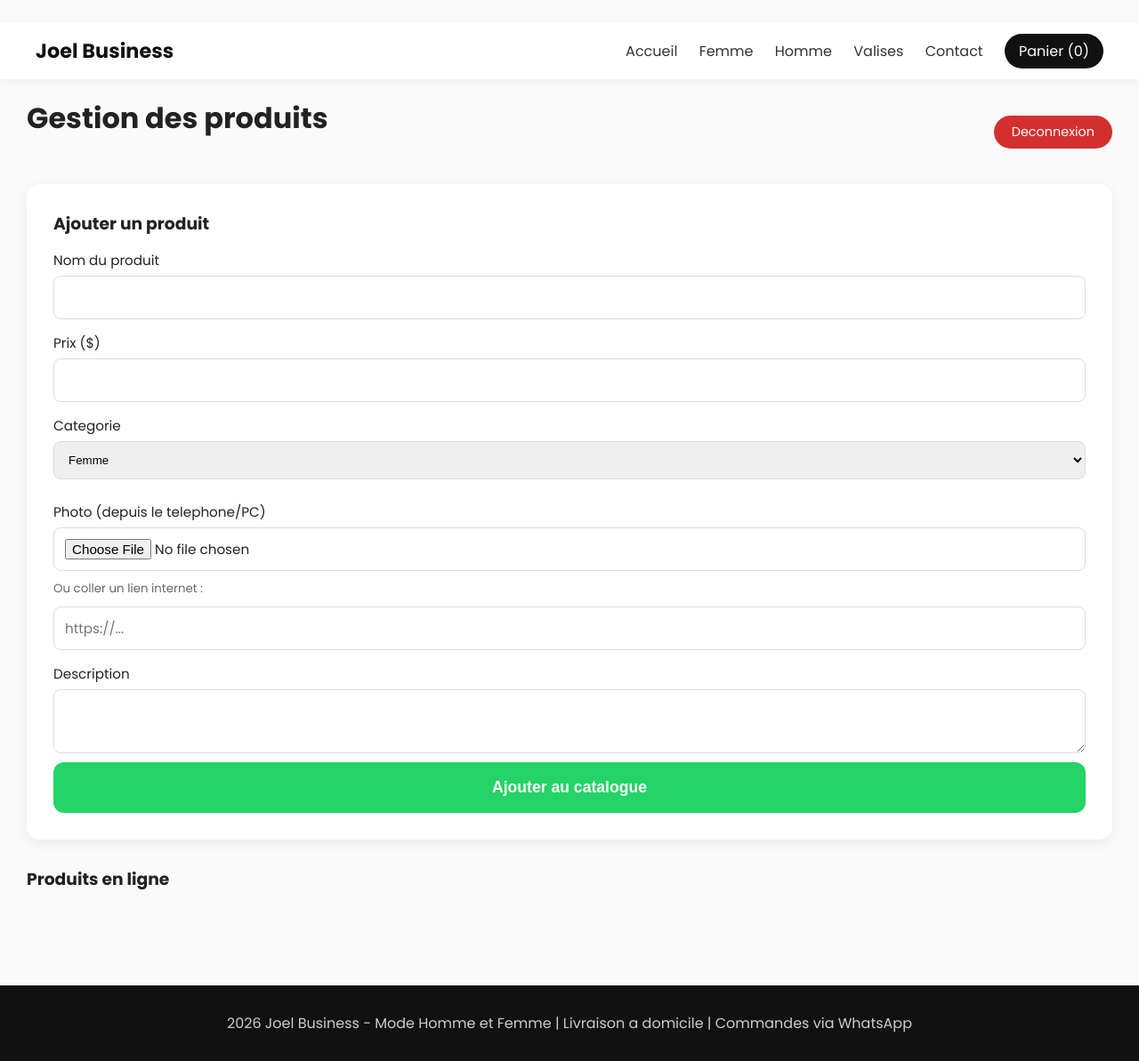
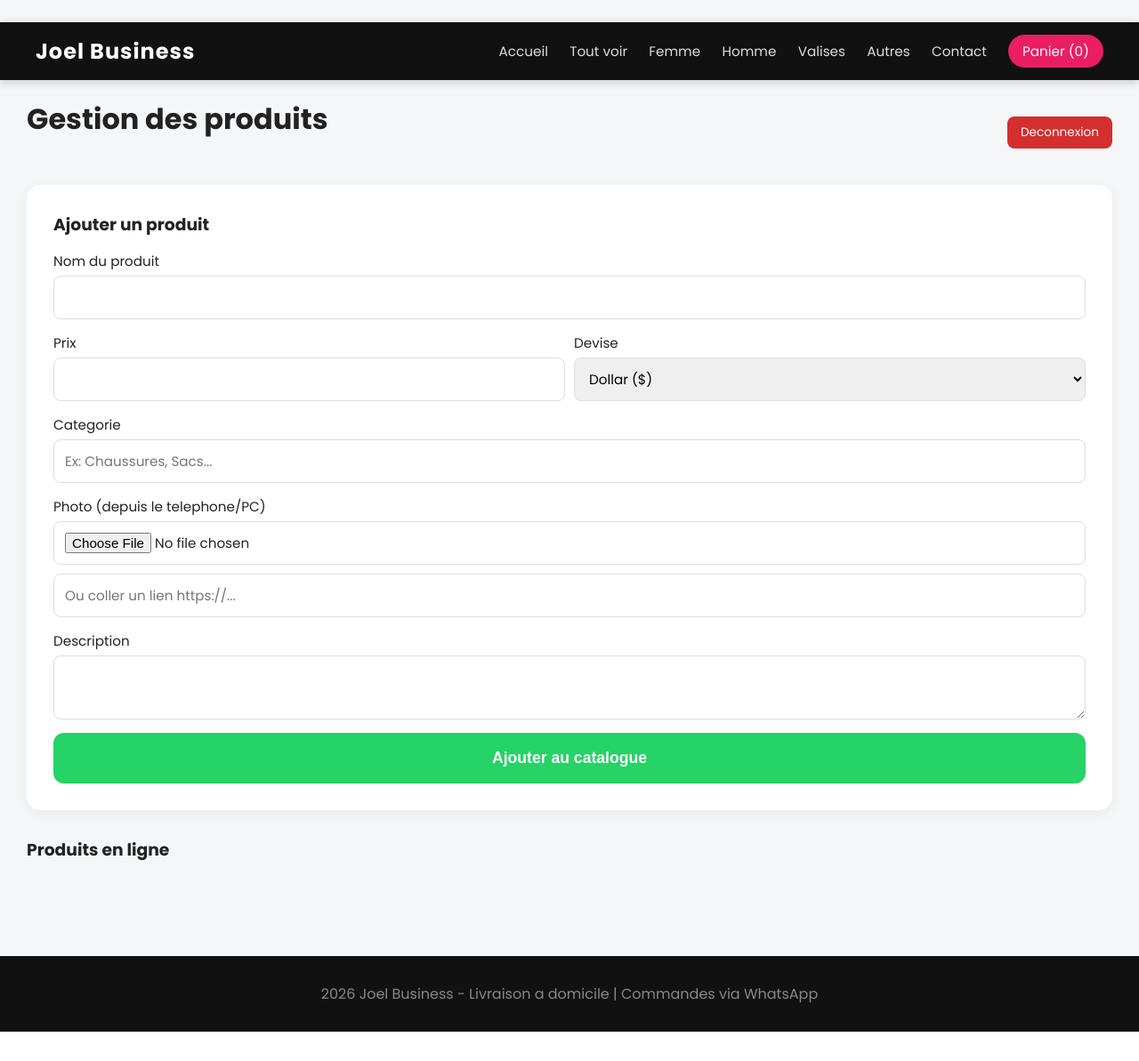
Before and after one commit to jacobilisadjiga243-oss/joel-business, a Python web app: template templates/admin_dashboard.html in a window 1280 px wide. Shown: the whole page at 89% size. After the commit the page ends 1160 px from the top, so only its background shows below. Run offline with Jinja, Linux system fonts and the light colour scheme; the template is opened without the code that fills it, so the values that code supplies are empty.

Commit message:
Ajout devise FC/USD, correction images et nouveau design

```diff
--- a/config.py
+++ b/config.py
@@ -4,6 +4,5 @@ class Config:
     SECRET_KEY = os.environ.get('SECRET_KEY') or 'une-cle-tres-secrete-pour-joel-business'
     SQLALCHEMY_DATABASE_URI = 'sqlite:///boutique.db'
     SQLALCHEMY_TRACK_MODIFICATIONS = False
-    # Configuration pour l'upload d'images
     UPLOAD_FOLDER = os.path.join(os.getcwd(), 'static', 'images')
-    MAX_CONTENT_LENGTH = 5 * 1024 * 1024  # Limite à 5 Mo
+    MAX_CONTENT_LENGTH = 10 * 1024 * 1024  # 10 Mo pour les photos de telephone
--- a/static/css/style.css
+++ b/static/css/style.css
@@ -1,309 +1,70 @@
 * { margin: 0; padding: 0; box-sizing: border-box; }
 
-body {
-    font-family: 'Poppins', sans-serif;
-    background: #fafafa;
-    color: #222;
-}
+body { font-family: 'Poppins', sans-serif; background: #f4f6f8; color: #222; }
 
-.navbar {
-    display: flex;
-    justify-content: space-between;
-    align-items: center;
-    padding: 15px 40px;
-    background: #fff;
-    box-shadow: 0 2px 10px rgba(0,0,0,0.05);
-    position: sticky;
-    top: 0;
-    z-index: 100;
-}
-.logo a {
-    font-size: 1.4rem;
-    font-weight: 700;
-    color: #111;
-    text-decoration: none;
-}
-.navbar nav a {
-    margin-left: 20px;
-    text-decoration: none;
-    color: #333;
-    font-weight: 500;
-    transition: color 0.3s;
-}
+.navbar { display: flex; justify-content: space-between; align-items: center; padding: 15px 40px; background: #111; box-shadow: 0 2px 10px rgba(0,0,0,0.2); position: sticky; top: 0; z-index: 100; }
+.logo a { font-size: 1.5rem; font-weight: 700; color: #fff; text-decoration: none; letter-spacing: 1px; }
+.navbar nav a { margin-left: 20px; text-decoration: none; color: #ddd; font-weight: 500; transition: color 0.3s; font-size: 0.95rem; }
 .navbar nav a:hover { color: #e91e63; }
-.cart-btn {
-    background: #111;
-    color: white !important;
-    padding: 8px 16px;
-    border-radius: 20px;
-}
+.cart-btn { background: #e91e63; color: white !important; padding: 8px 16px; border-radius: 20px; font-weight: 600; }
 
-.bandeau-livraison {
-    background: #25D366;
-    color: white;
-    text-align: center;
-    padding: 10px;
-    font-weight: 600;
-    font-size: 0.95rem;
-}
+.bandeau-livraison { background: #25D366; color: white; text-align: center; padding: 12px; font-weight: 600; font-size: 0.95rem; }
 
-.hero {
-    background: linear-gradient(135deg, #e91e63, #9c27b0);
-    color: white;
-    text-align: center;
-    padding: 80px 20px;
-}
-.hero h1 { font-size: 2.5rem; margin-bottom: 15px; }
-.hero p { font-size: 1.2rem; margin-bottom: 25px; }
+.hero { background: linear-gradient(135deg, #111, #333); color: white; text-align: center; padding: 90px 20px; }
+.hero h1 { font-size: 3rem; margin-bottom: 15px; }
+.hero p { font-size: 1.2rem; margin-bottom: 25px; color: #bbb; }
 
-.btn-primary {
-    display: inline-block;
-    padding: 12px 30px;
-    background: white;
-    color: #e91e63;
-    border: none;
-    border-radius: 30px;
-    font-weight: 600;
-    cursor: pointer;
-    text-decoration: none;
-    transition: transform 0.2s;
-}
+.btn-primary { display: inline-block; padding: 14px 35px; background: #e91e63; color: white; border: none; border-radius: 30px; font-weight: 600; text-decoration: none; transition: transform 0.2s; font-size: 1.1rem; }
 .btn-primary:hover { transform: scale(1.05); }
+.btn-secondary { display: inline-block; padding: 8px 15px; background: #333; color: white; border-radius: 8px; text-decoration: none; font-size: 0.85rem; text-align: center; }
+.btn-secondary:hover { background: #000; }
 
-.btn-secondary {
-    display: inline-block;
-    padding: 8px 20px;
-    background: #111;
-    color: white;
-    border-radius: 20px;
-    text-decoration: none;
-    font-size: 0.9rem;
-}
+.categories { display: flex; justify-content: center; gap: 20px; padding: 50px 20px; flex-wrap: wrap; }
+.cat-card { background: white; padding: 30px 40px; border-radius: 15px; text-align: center; font-size: 1.3rem; font-weight: 600; text-decoration: none; color: #111; box-shadow: 0 4px 15px rgba(0,0,0,0.05); transition: all 0.3s; }
+.cat-card:hover { transform: translateY(-5px); color: #e91e63; box-shadow: 0 8px 20px rgba(233,30,99,0.2); }
 
-.categories {
-    display: flex;
-    justify-content: center;
-    gap: 25px;
-    padding: 50px 20px;
-    flex-wrap: wrap;
-}
-.cat-card {
-    background: white;
-    padding: 30px 50px;
-    border-radius: 15px;
-    text-align: center;
-    font-size: 1.5rem;
-    font-weight: 600;
-    text-decoration: none;
-    color: #111;
-    box-shadow: 0 4px 15px rgba(0,0,0,0.08);
-    transition: transform 0.3s;
-}
-.cat-card:hover { transform: translateY(-5px); color: #e91e63; }
+.produits-section { padding: 40px 30px; max-width: 1300px; margin: auto; }
+.produits-section h2 { margin-bottom: 30px; font-size: 2rem; text-align: center; }
+.produits-grid { display: grid; grid-template-columns: repeat(auto-fill, minmax(240px, 1fr)); gap: 25px; }
 
-.produits-section {
-    padding: 40px 30px;
-    max-width: 1300px;
-    margin: auto;
-}
-.produits-section h2 {
-    margin-bottom: 30px;
-    font-size: 2rem;
-}
-.produits-grid {
-    display: grid;
-    grid-template-columns: repeat(auto-fill, minmax(230px, 1fr));
-    gap: 25px;
-}
-.produit-card {
-    background: white;
-    border-radius: 12px;
-    overflow: hidden;
-    box-shadow: 0 4px 15px rgba(0,0,0,0.06);
-    text-align: center;
-    padding-bottom: 20px;
-    transition: transform 0.3s;
-}
-.produit-card:hover { transform: translateY(-5px); }
-.produit-card img {
-    width: 100%;
-    height: 260px;
-    object-fit: cover;
-}
-.produit-card h3 { margin: 15px 10px 5px; font-size: 1.05rem; }
-.prix { color: #e91e63; font-weight: 700; font-size: 1.15rem; margin-bottom: 12px; }
+.produit-card { background: white; border-radius: 15px; overflow: hidden; box-shadow: 0 5px 15px rgba(0,0,0,0.05); text-align: center; padding-bottom: 20px; transition: transform 0.3s; }
+.produit-card:hover { transform: translateY(-8px); box-shadow: 0 10px 25px rgba(0,0,0,0.1); }
+.produit-card img { width: 100%; height: 250px; object-fit: cover; }
+.produit-card h3 { margin: 15px 10px 5px; font-size: 1.1rem; }
+.prix { color: #e91e63; font-weight: 700; font-size: 1.3rem; margin-bottom: 12px; }
 
-.produit-detail {
-    display: grid;
-    grid-template-columns: 1fr 1fr;
-    gap: 40px;
-    max-width: 1100px;
-    margin: 50px auto;
-    padding: 20px;
-}
-.detail-img img {
-    width: 100%;
-    border-radius: 15px;
-}
-.detail-info h1 { margin-bottom: 15px; }
+.produit-detail { display: grid; grid-template-columns: 1fr 1fr; gap: 40px; max-width: 1100px; margin: 50px auto; padding: 20px; background: white; border-radius: 20px; box-shadow: 0 10px 30px rgba(0,0,0,0.05); }
+.detail-img img { width: 100%; border-radius: 15px; object-fit: cover; }
+.detail-info h1 { margin-bottom: 10px; font-size: 2rem; }
 .prix-grand { font-size: 2rem; color: #e91e63; font-weight: 700; margin-bottom: 20px; }
-.categorie-tag {
-    display: inline-block;
-    background: #f0f0f0;
-    padding: 5px 12px;
-    border-radius: 15px;
-    font-size: 0.85rem;
-    margin: 15px 0;
-}
-.detail-info .btn-primary {
-    background: #e91e63;
-    color: white;
-    margin-top: 15px;
-}
+.categorie-tag { display: inline-block; background: #eee; padding: 5px 15px; border-radius: 20px; font-size: 0.85rem; margin: 15px 0; color: #555; }
 
-.panier-section {
-    max-width: 900px;
-    margin: 50px auto;
-    padding: 20px;
-}
-.panier-section h1 { margin-bottom: 30px; }
-.panier-item {
-    display: flex;
-    align-items: center;
-    gap: 20px;
-    background: white;
-    padding: 15px;
-    border-radius: 10px;
-    margin-bottom: 15px;
-    box-shadow: 0 2px 8px rgba(0,0,0,0.05);
-}
-.panier-item img {
-    width: 80px;
-    height: 80px;
-    object-fit: cover;
-    border-radius: 8px;
-}
+.panier-section, .contact-section { max-width: 900px; margin: 50px auto; padding: 20px; }
+.panier-section h1, .contact-section h1 { margin-bottom: 30px; text-align: center; }
+.panier-item { display: flex; align-items: center; gap: 20px; background: white; padding: 15px; border-radius: 12px; margin-bottom: 15px; box-shadow: 0 2px 10px rgba(0,0,0,0.05); }
+.panier-item img { width: 80px; height: 80px; object-fit: cover; border-radius: 8px; }
 .panier-info { flex: 1; }
 .panier-actions { display: flex; align-items: center; gap: 8px; }
-.panier-actions button {
-    background: #eee;
-    border: none;
-    width: 30px;
-    height: 30px;
-    border-radius: 50%;
-    cursor: pointer;
-    font-weight: bold;
-}
-.btn-suppr { background: #ffcdd2 !important; }
-#panier-total { text-align: right; margin: 25px 0; font-size: 1.3rem; color: #e91e63; }
+.panier-actions button { background: #eee; border: none; width: 30px; height: 30px; border-radius: 50%; cursor: pointer; font-weight: bold; }
+.btn-suppr { background: #ffcdd2 !important; color: red; }
+#panier-total { text-align: right; margin: 25px 0; font-size: 1.5rem; color: #e91e63; font-weight: bold; }
 
-.btn-whatsapp {
-    display: block;
-    width: 100%;
-    padding: 18px;
-    background: #25D366;
-    color: white;
-    border: none;
-    border-radius: 12px;
-    font-size: 1.1rem;
-    font-weight: 600;
-    cursor: pointer;
-    transition: background 0.3s;
-    margin-top: 10px;
-}
+.btn-whatsapp { display: block; width: 100%; padding: 18px; background: #25D366; color: white; border: none; border-radius: 12px; font-size: 1.1rem; font-weight: 600; cursor: pointer; transition: background 0.3s; margin-top: 10px; text-align: center; }
 .btn-whatsapp:hover { background: #1ebe5d; }
 
-/* --- PAGE CONTACT --- */
-.contact-section {
-    max-width: 1100px;
-    margin: 50px auto;
-    padding: 20px;
-}
-.contact-section h1 {
-    font-size: 2.2rem;
-    margin-bottom: 15px;
-    color: #111;
-}
-.contact-intro {
-    color: #666;
-    margin-bottom: 35px;
-    font-size: 1.05rem;
-}
-.contact-grid {
-    display: grid;
-    grid-template-columns: 1.2fr 1fr;
-    gap: 30px;
-}
-.contact-form-box, .contact-info-box {
-    background: white;
-    padding: 30px;
-    border-radius: 15px;
-    box-shadow: 0 4px 15px rgba(0,0,0,0.06);
-}
-.contact-form-box h2, .contact-info-box h2 {
-    margin-bottom: 20px;
-    color: #e91e63;
-    font-size: 1.3rem;
-}
-.contact-form-box label {
-    display: block;
-    margin: 15px 0 6px;
-    font-weight: 500;
-    font-size: 0.95rem;
-}
-.contact-form-box input,
-.contact-form-box textarea {
-    width: 100%;
-    padding: 12px;
-    border: 1px solid #ddd;
-    border-radius: 8px;
-    font-family: 'Poppins', sans-serif;
-    font-size: 0.95rem;
-}
-.contact-form-box input:focus,
-.contact-form-box textarea:focus {
-    outline: none;
-    border-color: #e91e63;
-}
-.info-item {
-    display: flex;
-    justify-content: space-between;
-    padding: 12px 0;
-    border-bottom: 1px solid #eee;
-}
-.info-label { color: #666; }
-.info-value { font-weight: 600; color: #111; }
-.whatsapp-box {
-    margin-top: 25px;
-    padding-top: 20px;
-    border-top: 2px solid #f0f0f0;
-}
-.whatsapp-box p { margin-bottom: 10px; color: #666; }
-.btn-whatsapp-small {
-    display: inline-block;
-    background: #25D366;
-    color: white;
-    padding: 10px 20px;
-    border-radius: 8px;
-    text-decoration: none;
-    font-weight: 600;
-}
-.btn-whatsapp-small:hover { background: #1ebe5d; }
+.contact-grid { display: grid; grid-template-columns: 1.2fr 1fr; gap: 30px; }
+.contact-form-box, .contact-info-box { background: white; padding: 30px; border-radius: 15px; box-shadow: 0 4px 15px rgba(0,0,0,0.05); }
+.contact-form-box label { display: block; margin: 15px 0 5px; font-weight: 500; font-size: 0.95rem; }
+.contact-form-box input, .contact-form-box textarea, .contact-form-box select { width: 100%; padding: 12px; border: 1px solid #ddd; border-radius: 8px; font-family: 'Poppins', sans-serif; font-size: 0.95rem; }
+.info-item { display: flex; justify-content: space-between; padding: 12px 0; border-bottom: 1px solid #eee; }
 
-footer {
-    text-align: center;
-    padding: 30px;
-    background: #111;
-    color: #ccc;
-    margin-top: 50px;
-}
+footer { text-align: center; padding: 30px; background: #111; color: #888; margin-top: 50px; }
 
 @media (max-width: 768px) {
-    .navbar { flex-direction: column; padding: 15px; }
-    .navbar nav { margin-top: 10px; text-align: center; }
-    .navbar nav a { margin: 5px; display: inline-block; }
-    .hero h1 { font-size: 1.8rem; }
+    .navbar { flex-direction: column; padding: 15px; gap: 10px; }
+    .navbar nav { display: flex; flex-wrap: wrap; justify-content: center; gap: 10px; }
+    .navbar nav a { margin-left: 0; font-size: 0.85rem; }
+    .hero h1 { font-size: 2rem; }
     .produit-detail { grid-template-columns: 1fr; }
-    .panier-item { flex-wrap: wrap; }
     .contact-grid { grid-template-columns: 1fr; }
 }
--- a/templates/admin_dashboard.html
+++ b/templates/admin_dashboard.html
@@ -14,48 +14,54 @@
       {% endif %}
     {% endwith %}
 
-    <!-- Formulaire d'ajout / modification -->
     <div class="contact-form-box" style="margin-bottom: 30px;">
         <h3 style="margin-bottom: 15px;">{% if edit %}Modifier le produit{% else %}Ajouter un produit{% endif %}</h3>
         <form method="POST" action="{% if edit %}/admin/modifier/{{ edit.id }}{% else %}/admin/ajouter{% endif %}" enctype="multipart/form-data">
             <label>Nom du produit</label>
             <input type="text" name="nom" value="{{ edit.nom if edit else '' }}" required>
 
-            <label>Prix ($)</label>
-            <input type="number" name="prix" value="{{ edit.prix if edit else '' }}" required>
+            <div style="display:flex; gap:10px;">
+                <div style="flex:1;">
+                    <label>Prix</label>
+                    <input type="number" name="prix" value="{{ edit.prix if edit else '' }}" required style="width:100%;">
+                </div>
+                <div style="flex:1;">
+                    <label>Devise</label>
+                    <select name="devise" style="width:100%; padding:12px; border-radius:8px; border:1px solid #ddd;">
+                        <option value="$" {% if edit and edit.devise == '$' %}selected{% endif %}>Dollar ($)</option>
+                        <option value="FC" {% if edit and edit.devise == 'FC' %}selected{% endif %}>Franc Congolais (FC)</option>
+                    </select>
+                </div>
+            </div>
 
             <label>Categorie</label>
-            <select name="categorie" style="width:100%; padding:12px; border-radius:8px; border:1px solid #ddd; margin-bottom:10px;">
-                <option value="femme" {% if edit and edit.categorie == 'femme' %}selected{% endif %}>Femme</option>
-                <option value="homme" {% if edit and edit.categorie == 'homme' %}selected{% endif %}>Homme</option>
-                <option value="valise" {% if edit and edit.categorie == 'valise' %}selected{% endif %}>Valise</option>
-            </select>
+            <input type="text" name="categorie" list="categories-list" value="{{ edit.categorie if edit else '' }}" placeholder="Ex: Chaussures, Sacs..." required>
+            <datalist id="categories-list">
+                <option value="femme"><option value="homme"><option value="valise"><option value="autres">
+            </datalist>
 
             <label>Photo (depuis le telephone/PC)</label>
             <input type="file" name="image_file" accept="image/*" style="margin-bottom: 10px;">
-            <small style="display:block; margin-bottom: 10px; color: #666;">Ou coller un lien internet :</small>
-            <input type="text" name="image_url" value="{{ edit.image if edit and edit.image.startswith('http') else '' }}" placeholder="https://...">
+            <input type="text" name="image_url" value="{{ edit.image if edit and edit.image.startswith('http') else '' }}" placeholder="Ou coller un lien https://...">
 
             <label>Description</label>
             <textarea name="description" rows="2">{{ edit.description if edit else '' }}</textarea>
 
-            <button type="submit" class="btn-whatsapp">{% if edit %}Enregistrer les modifications{% else %}Ajouter au catalogue{% endif %}</button>
-            {% if edit %}
-                <a href="/admin/dashboard" class="btn-secondary" style="display:block; text-align:center; margin-top:10px;">Annuler</a>
-            {% endif %}
+            <button type="submit" class="btn-whatsapp" style="margin-top:15px;">{% if edit %}Enregistrer{% else %}Ajouter au catalogue{% endif %}</button>
+            {% if edit %}<a href="/admin/dashboard" class="btn-secondary" style="display:block; text-align:center; margin-top:10px;">Annuler</a>{% endif %}
         </form>
     </div>
 
-    <!-- Liste des produits existants -->
     <h3>Produits en ligne</h3>
     <div class="produits-grid" style="margin-top: 15px;">
         {% for p in produits %}
         <div class="produit-card" style="padding-bottom: 10px;">
             <img src="{{ image_url(p.image) }}" alt="{{ p.nom }}" style="height: 150px;">
-            <h3 style="font-size: 1rem;">{{ p.nom }} ({{ p.prix }} $)</h3>
+            <h3 style="font-size: 1rem;">{{ p.nom }} ({{ p.prix }} {{ p.devise }})</h3>
+            <p style="font-size: 0.8rem; color: #666;">Cat: {{ p.categorie }}</p>
             <div style="display:flex; gap:5px; justify-content:center; margin-top:5px;">
                 <a href="/admin/modifier/{{ p.id }}" class="btn-secondary" style="background: #1976d2;">Modifier</a>
-                <a href="/admin/supprimer/{{ p.id }}" class="btn-secondary" style="background: #d32f2f;" onclick="return confirm('Supprimer ce produit ?')">Supprimer</a>
+                <a href="/admin/supprimer/{{ p.id }}" class="btn-secondary" style="background: #d32f2f;" onclick="return confirm('Supprimer ?')">Suppr</a>
             </div>
         </div>
         {% endfor %}
--- a/templates/base.html
+++ b/templates/base.html
@@ -3,7 +3,7 @@
 <head>
     <meta charset="UTF-8">
     <meta name="viewport" content="width=device-width, initial-scale=1.0">
-    <title>{% block title %}Joel Business - Mode Homme et Femme{% endblock %}</title>
+    <title>{% block title %}Joel Business - Boutique en ligne{% endblock %}</title>
     <link rel="stylesheet" href="{{ url_for('static', filename='css/style.css') }}">
     <link href="https://fonts.googleapis.com/css2?family=Poppins:wght@300;400;600;700&display=swap" rel="stylesheet">
 </head>
@@ -15,9 +15,11 @@
     </div>
     <nav>
         <a href="/">Accueil</a>
+        <a href="/produits">Tout voir</a>
         <a href="/produits?categorie=femme">Femme</a>
         <a href="/produits?categorie=homme">Homme</a>
         <a href="/produits?categorie=valise">Valises</a>
+        <a href="/produits?categorie=autres">Autres</a>
         <a href="/contact">Contact</a>
         <a href="/panier" class="cart-btn">Panier (<span id="cart-count">0</span>)</a>
     </nav>
@@ -28,7 +30,7 @@
 </main>
 
 <footer>
-    <p>2026 Joel Business - Mode Homme et Femme | Livraison a domicile | Commandes via WhatsApp</p>
+    <p>2026 Joel Business - Livraison a domicile | Commandes via WhatsApp</p>
 </footer>
 
 <script src="{{ url_for('static', filename='js/script.js') }}"></script>
```
Also changed, not shown: app.py (+15 -14 lines), templates/index.html (+5 -4 lines), instance/boutique.db.
